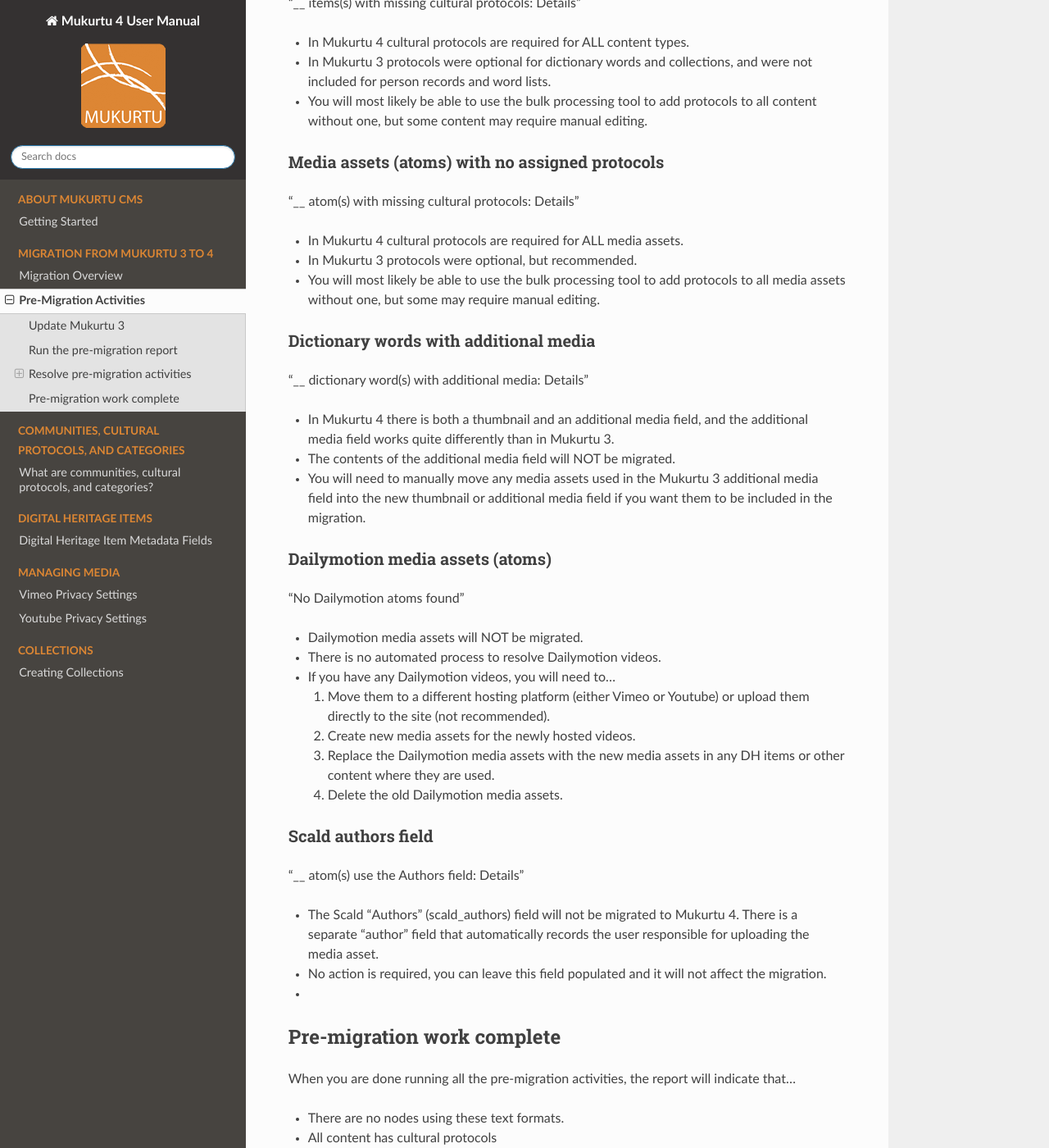
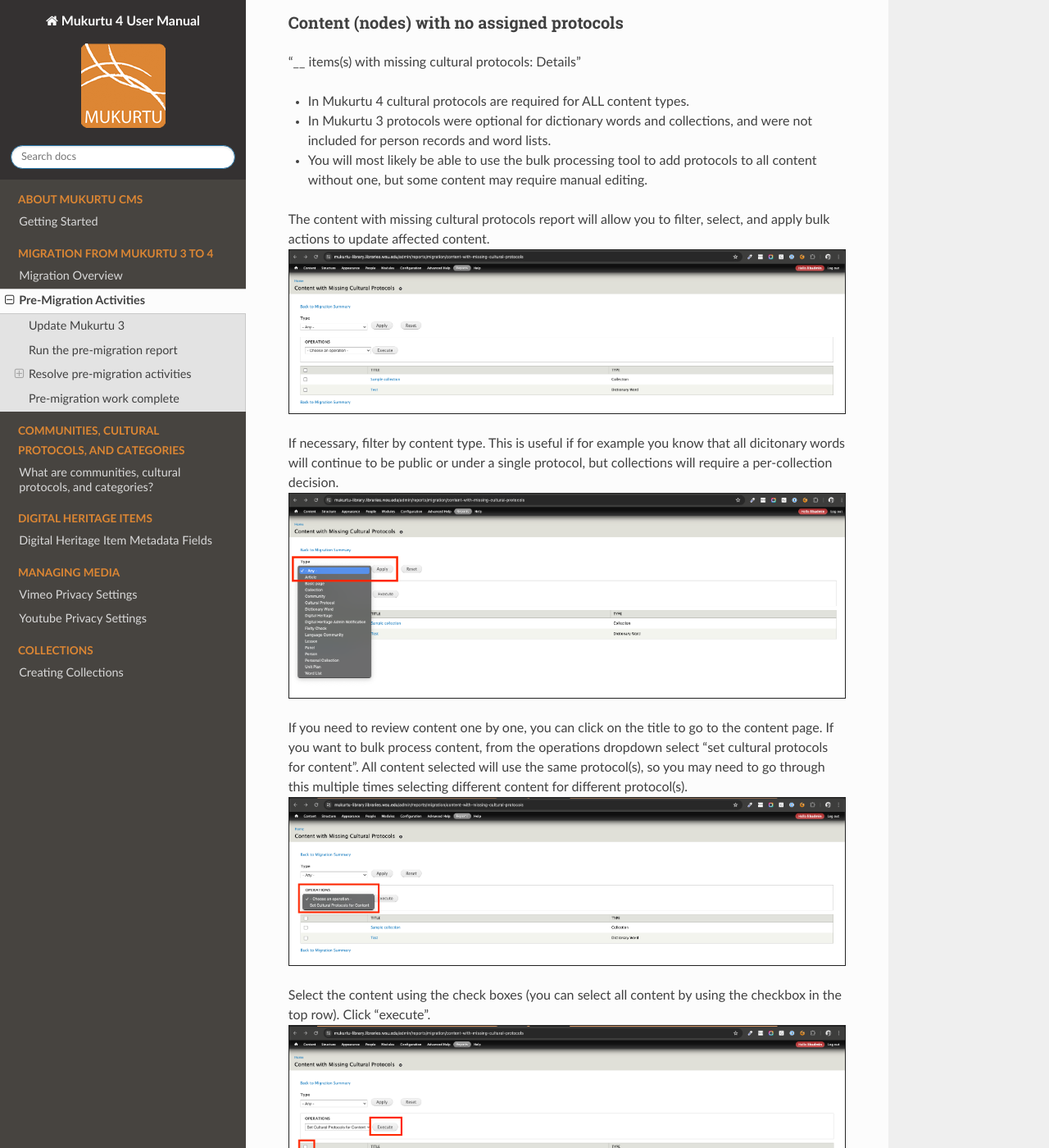
Before and after one commit to MukurtuCMS/mukurtudocs, a Sphinx documentation site: the page built from docs/source/migration/Pre-Migration.md, in a window 1280 px wide and 1400 px high, scrolled down 2576 px. Shown: the whole window at 82% size. Built offline with Sphinx 7.4.7 and the Read the Docs theme 2.0.0, drawn with Linux system fonts in a browser that asks for light colours; some of the changed text lies outside the part shown.

Commit message:
Update Pre-Migration.md

```diff
--- a/docs/source/migration/Pre-Migration.md
+++ b/docs/source/migration/Pre-Migration.md
@@ -34,6 +34,8 @@
 
 ## Run the pre-migration report
 
+It is best for these actitivities to be run by a drupal administrator to ensure all content is addressed. The account *may* need to enrolled in additional protocols.
+
 You can access the pre-migration report directly at /admin/reports/migration/summary (eg: https://mysite.com/admin/reports/migration/summary).
 
 You can also access the report by following the "View Migration Preparation Summary" link on your dashboard.
@@ -62,6 +64,33 @@
    - In Mukurtu 4 cultural protocols are required for ALL content types.
    - In Mukurtu 3 protocols were optional for dictionary words and collections, and were not included for person records and word lists.
    - You will most likely be able to use the bulk processing tool to add protocols to all content without one, but some content may require manual editing.
+
+The content with missing cultural protocols report will allow you to filter, select, and apply bulk actions to update affected content.
+![pre-migration-content-01](../embeds/pre-migration-content-01.png)
+
+If necessary, filter by content type. This is useful if for example you know that all dicitonary words will continue to be public or under a single protocol, but collections will require a per-collection decision.
+![pre-migration-content-02](../embeds/pre-migration-content-02.png)
+
+If you need to review content one by one, you can click on the title to go to the content page.
+If you want to bulk process content, from the operations dropdown select "set cultural protocols for content". All content selected will use the same protocol(s), so you may need to go through this multiple times selecting different content for different protocol(s).
+![pre-migration-content-03](../embeds/pre-migration-content-03.png)
+
+Select the content using the check boxes (you can select all content by using the checkbox in the top row).
+Click "execute".
+![pre-migration-content-04](../embeds/pre-migration-content-04.png)
+
+Select the appropriate item sharing setting. If using one protocol, select "ALL" (the default setting when creating content).
+![pre-migration-content-05](../embeds/pre-migration-content-05.png)
+
+Use the checkboxes to select the appropriate protocol(s).
+Click "next".
+![pre-migration-content-06](../embeds/pre-migration-content-06.png)
+
+If the list looks correct, click "confirm".
+![pre-migration-content-07](../embeds/pre-migration-content-07.png)
+
+A confirmation message will be displayed.
+![pre-migration-content-08](../embeds/pre-migration-content-08.png)
 
 ### Media assets (atoms) with no assigned protocols
 
```
